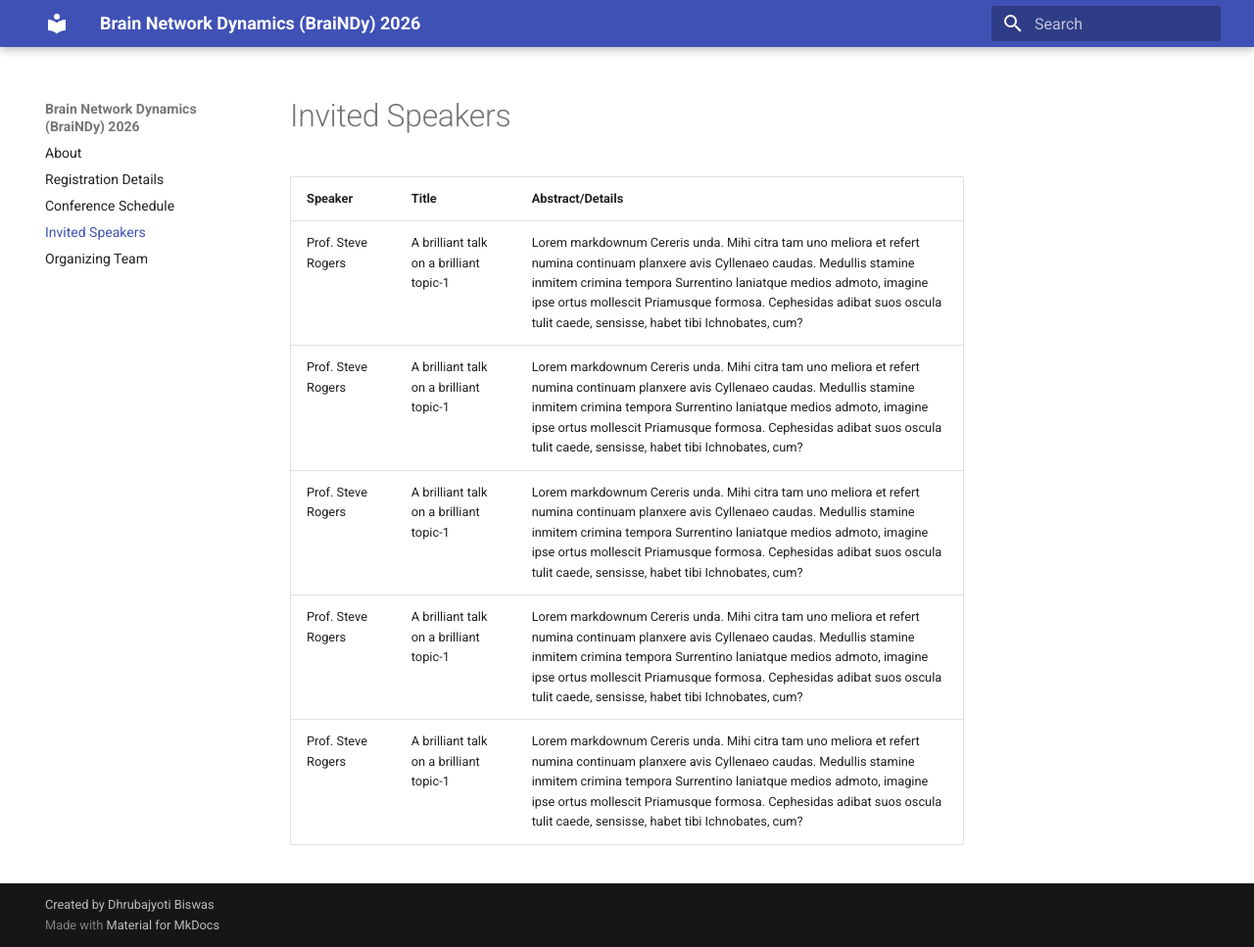
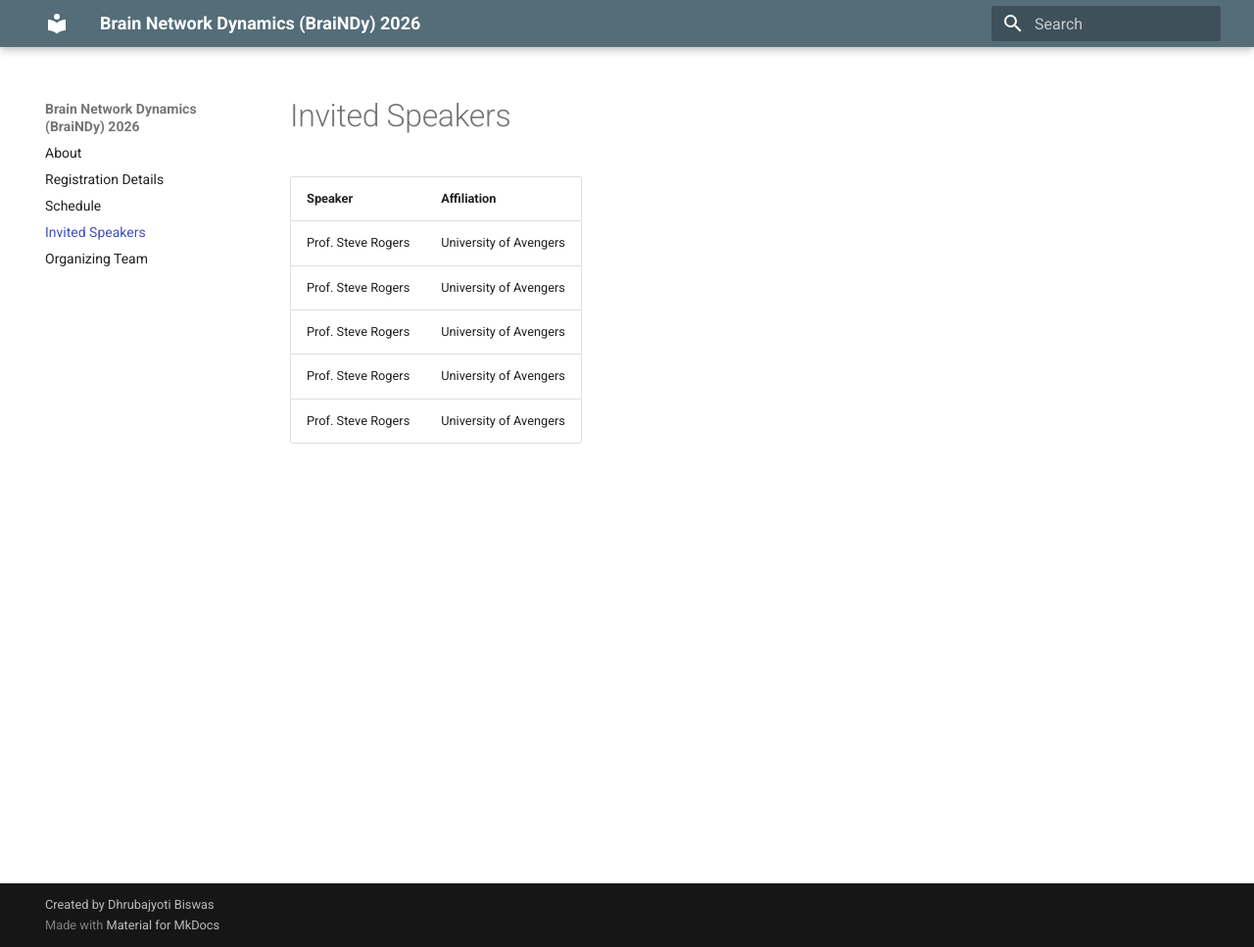
Before and after one commit to BraiNDyMeeting/v2026, an MkDocs documentation site: the page built from docs/speakers.md, in a window 1280 px wide and 967 px high. Shown: the whole window at 98% size. Built offline with MkDocs 1.6.1 and Material for MkDocs 9.7.7, drawn with Linux system fonts in a browser that asks for light colours.

Commit message:
Some changes to website

```diff
--- a/docs/speakers.md
+++ b/docs/speakers.md
@@ -1,9 +1,9 @@
 # Invited Speakers
 
-| Speaker | Title | Abstract/Details |
-| --------|-------|------------------|
-| Prof. Steve Rogers | A brilliant talk on a brilliant topic-1 | Lorem markdownum Cereris unda. Mihi citra tam uno meliora et refert numina continuam planxere avis Cyllenaeo caudas. Medullis stamine inmitem crimina tempora Surrentino laniatque medios admoto, imagine ipse ortus mollescit Priamusque formosa. Cephesidas adibat suos oscula tulit caede, sensisse, habet tibi Ichnobates, cum? |
-| Prof. Steve Rogers | A brilliant talk on a brilliant topic-1 | Lorem markdownum Cereris unda. Mihi citra tam uno meliora et refert numina continuam planxere avis Cyllenaeo caudas. Medullis stamine inmitem crimina tempora Surrentino laniatque medios admoto, imagine ipse ortus mollescit Priamusque formosa. Cephesidas adibat suos oscula tulit caede, sensisse, habet tibi Ichnobates, cum? |
-| Prof. Steve Rogers | A brilliant talk on a brilliant topic-1 | Lorem markdownum Cereris unda. Mihi citra tam uno meliora et refert numina continuam planxere avis Cyllenaeo caudas. Medullis stamine inmitem crimina tempora Surrentino laniatque medios admoto, imagine ipse ortus mollescit Priamusque formosa. Cephesidas adibat suos oscula tulit caede, sensisse, habet tibi Ichnobates, cum? |
-| Prof. Steve Rogers | A brilliant talk on a brilliant topic-1 | Lorem markdownum Cereris unda. Mihi citra tam uno meliora et refert numina continuam planxere avis Cyllenaeo caudas. Medullis stamine inmitem crimina tempora Surrentino laniatque medios admoto, imagine ipse ortus mollescit Priamusque formosa. Cephesidas adibat suos oscula tulit caede, sensisse, habet tibi Ichnobates, cum? |
-| Prof. Steve Rogers | A brilliant talk on a brilliant topic-1 | Lorem markdownum Cereris unda. Mihi citra tam uno meliora et refert numina continuam planxere avis Cyllenaeo caudas. Medullis stamine inmitem crimina tempora Surrentino laniatque medios admoto, imagine ipse ortus mollescit Priamusque formosa. Cephesidas adibat suos oscula tulit caede, sensisse, habet tibi Ichnobates, cum? |
+| Speaker | Affiliation |
+| --------|------------------|
+| Prof. Steve Rogers | University of Avengers |
+| Prof. Steve Rogers | University of Avengers |
+| Prof. Steve Rogers | University of Avengers |
+| Prof. Steve Rogers | University of Avengers |
+| Prof. Steve Rogers | University of Avengers |
--- a/mkdocs.yml
+++ b/mkdocs.yml
@@ -4,10 +4,12 @@ copyright: Created by Dhrubajyoti Biswas
 
 theme:
   name: material
+  palette:
+   primary: blue-grey
 
 nav:
 - About: index.md
 - Registration Details: registration.md
-- Conference Schedule: schedule.md
+- Schedule: schedule.md
 - Invited Speakers: speakers.md
 - Organizing Team: Team.md
```
Also changed, not shown: docs/schedule.md (+6 -3 lines), site/404.html, site/Team/index.html, site/index.html, site/registration/index.html, site/schedule/index.html, site/search/search_index.json, site/speakers/index.html.
